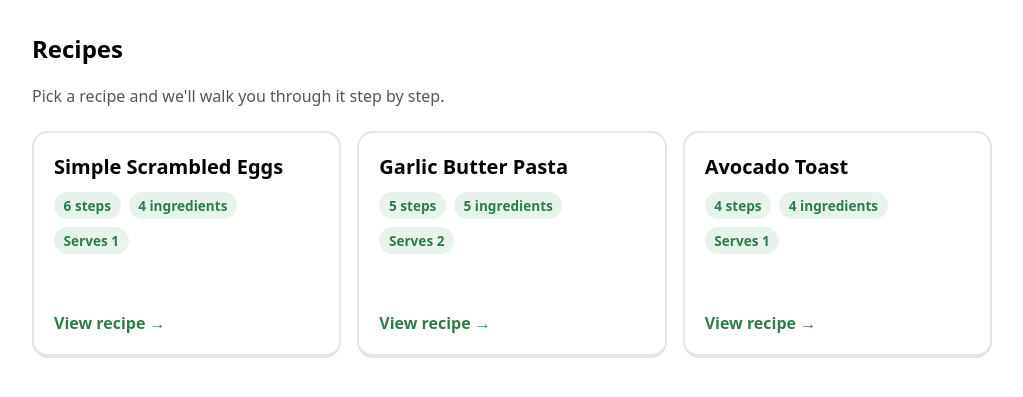
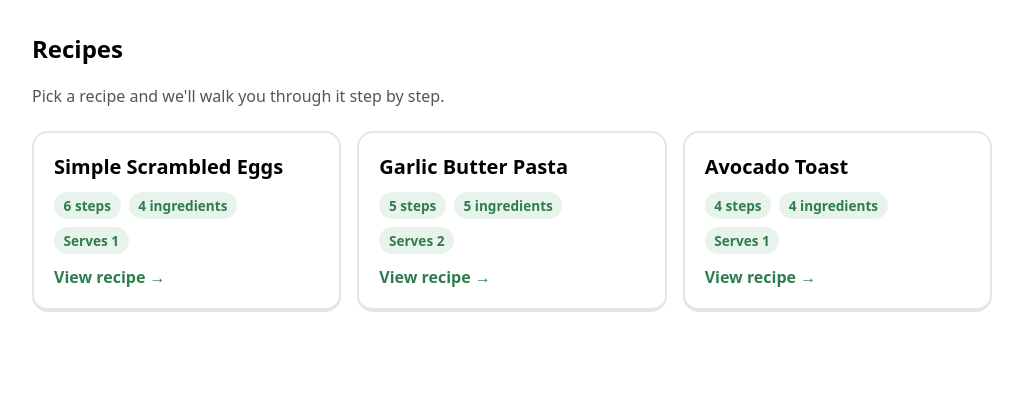
Before and after one commit to Nemo-22-UF/CEN3031-Project, a Flask app: page /recipes in a window 1280 px wide. Shown: the part 38-435 px from the top of the page, without its empty margins (128-1151 px from the left). Run offline with Flask 3, Linux system fonts and the light colour scheme; data comes from the database, SQL or seed files in the repository.

Commit message:
fix: recipe cards overlapping on recipes page (#45)

```diff
--- a/app/static/style.css
+++ b/app/static/style.css
@@ -112,6 +112,7 @@ body{
     flex-direction: column;
     gap: 0.75rem;
     height: 100%;
+    box-sizing: border-box;
     padding: 1.25rem;
     border: 2px solid #e5e5e5;
     border-bottom-width: 4px;
```
